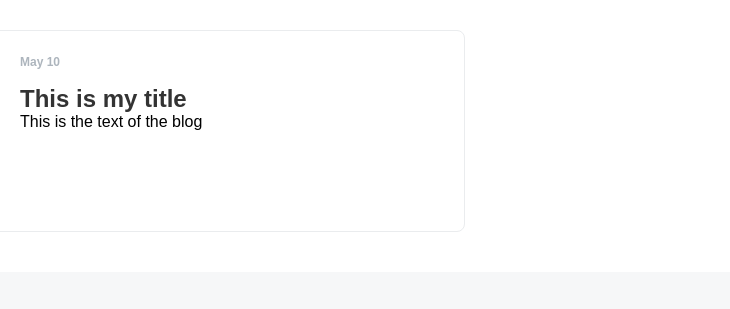
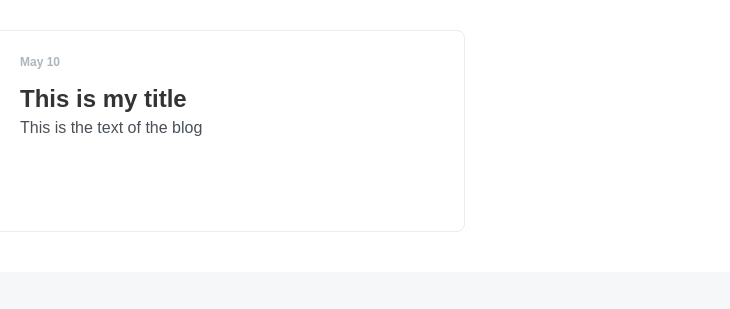
Before and after one commit to SolomanGarcia/blog, a plain HTML site: page index.html in a window 1280 px wide. Shown: the part 352-661 px from the top of the page, 550-1280 px from the left. Drawn offline with Linux system fonts and the light colour scheme.

Commit message:
add styling to blog post

```diff
--- a/style/style.css
+++ b/style/style.css
@@ -103,6 +103,15 @@ header::before {
   margin: 0;
 }
 
+.post-text {
+  margin-top: 4px;
+  color: #495057;
+  font-weight: 400;
+  line-height: 1.4;
+  max-height: 65px;
+  overflow: hidden;
+}
+
 footer {
   min-height: 100px;
   background-color: #eaecee70;
```
